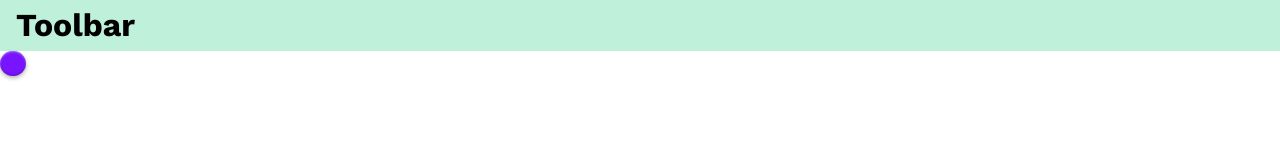
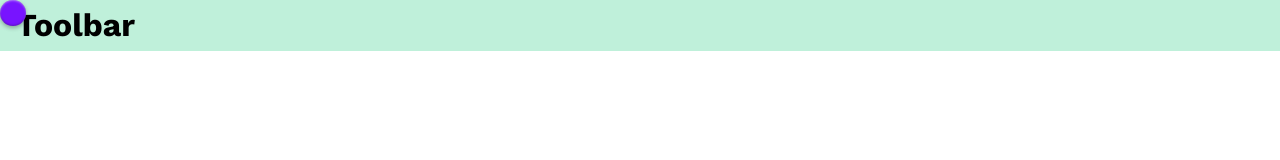
Before and after one commit to DanielKhojaste/lineup, a React (Vite) app: page / in a window 1280 px wide. Shown: the top 160 px of the page. Built offline with nearby package versions, Linux system fonts and the light colour scheme.

Commit message:
feat: node now takes in the x and y coordinates as props

```diff
--- a/src/App.css
+++ b/src/App.css
@@ -45,11 +45,15 @@ button {
 }
 
 /* Canvas: */
+.canvas {
+	/* position: relative; */
+}
 
 /* --- Components / Draggables ---- */
 /* Player: */
 .node {
 	cursor: grab;
+	position: absolute;
 }
 
 .node:active {
--- a/src/components/Canvas.tsx
+++ b/src/components/Canvas.tsx
@@ -1,18 +1,26 @@
+import { useState, useEffect } from "react";
 import { DndContext } from "@dnd-kit/core";
 import Node from "./nodes/Node";
 
+type NodeType = {
+	id: string;
+	x: number;
+	y: number;
+};
+
 function Canvas() {
-	type Node = {
-		id: string;
-		x: number;
-		y: number;
-	};
+	const initialNodes: NodeType[] = [
+		{ id: "player1", x: 34, y: 56 },
+		{ id: "player2", x: 128, y: 80 },
+	];
+
+	const [nodes, setNodes] = useState<NodeType[]>([]);
 
 	return (
 		<div>
 			<DndContext>
 				<div className="canvas">
-					<Node id="box-1" />
+					<Node id="node1" x={0} y={0} />
 				</div>
 			</DndContext>
 		</div>
--- a/src/components/nodes/Node.tsx
+++ b/src/components/nodes/Node.tsx
@@ -1,10 +1,18 @@
 import { useDraggable } from "@dnd-kit/core";
 import { CSS } from "@dnd-kit/utilities";
 
-function Node({ id }: { id: string }) {
+type NodeProps = {
+	id: string;
+	x: number;
+	y: number;
+};
+
+function Node({ id, x, y }: NodeProps) {
 	const { attributes, listeners, setNodeRef, transform } = useDraggable({ id });
 
 	const style = {
+		left: x,
+		top: y,
 		transform: CSS.Translate.toString(transform),
 	};
 
```
Also changed, not shown: tsconfig.json (+4 -3 lines).
